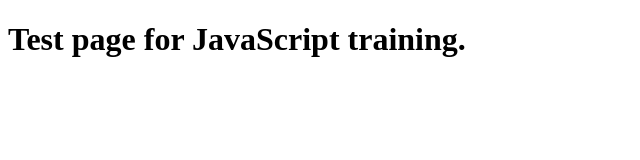
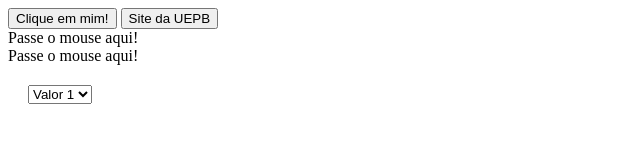
Before and after one commit to Vitor0502/treinamento_js, a plain HTML site: page index.html in a window 1280 px wide. Shown: the whole page, without its empty margins (0-640 px from the left). Drawn offline with Linux system fonts and the light colour scheme.

Commit message:
Teste com eventos JS

```diff
--- a/index.html
+++ b/index.html
@@ -4,10 +4,34 @@
     <meta charset="UTF-8">
     <meta http-equiv="X-UA-Compatible" content="IE=edge">
     <meta name="viewport" content="width=device-width, initial-scale=1.0">
-    <title>Document</title>
+    <title>Programação para Web</title>
+    <style>
+        p {
+            display: inline;
+            margin: 10px 0 0 0;
+        }
+
+        select {
+            display: block;
+            margin: 20px;
+        }
+    </style>
 </head>
 <body>
-    <h1>Test page for JavaScript training.</h1>
+    <button type="button" onclick="clicka()">Clique em mim!</button>
+    <button type="button" onclick="redirect()">Site da UEPB</button>
+    <p id="thanks"></p>
+    <br>
+
+    <p id="mouseover" onmouseover="switchText(this)" onmouseout="switchBack(this)">Passe o mouse aqui!</p>
+    <br>
+    <p id="mouseover2" onmouseover="switchText(this)" onmouseout="switchBack(this)">Passe o mouse aqui!</p>
+
+    <select onchange="getValue(this)">
+        <option value="1">Valor 1</option>
+        <option value="2">Valor 2</option>
+        <option value="3">Valor 3</option>
+    </select>
     <script src="js/main.js"></script>
 </body>
 </html>
--- a/js/main.js
+++ b/js/main.js
@@ -1 +1,24 @@
-alert('Teste');
+// Trabalhando com datas
+
+/* var dat = new Date();
+alert(`Minutos atuais: ${dat.getMinutes()}`); */
+
+function clicka() {
+    document.getElementById("thanks").innerHTML = "<b>Você clicou</b>";
+}
+
+function redirect() {
+    window.open("https://uepb.edu.br/");
+}
+
+function switchText(el) {
+    el.innerHTML = "Mouse passado, texto diferenciado!";
+}
+
+function switchBack(el) {
+    el.innerHTML = "Passe o mouse aqui!";
+}
+
+function getValue(el) {
+    console.log(el.value);
+}
```
